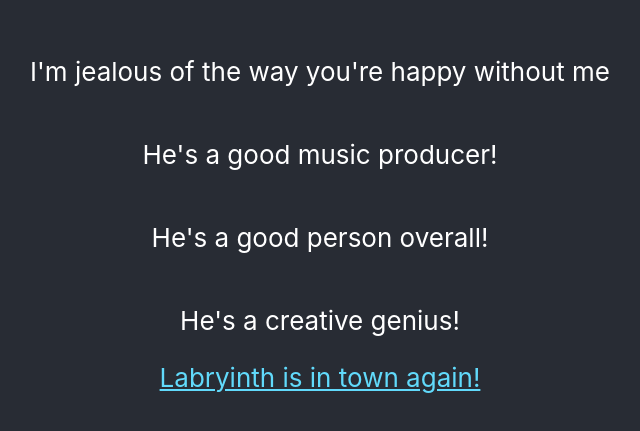
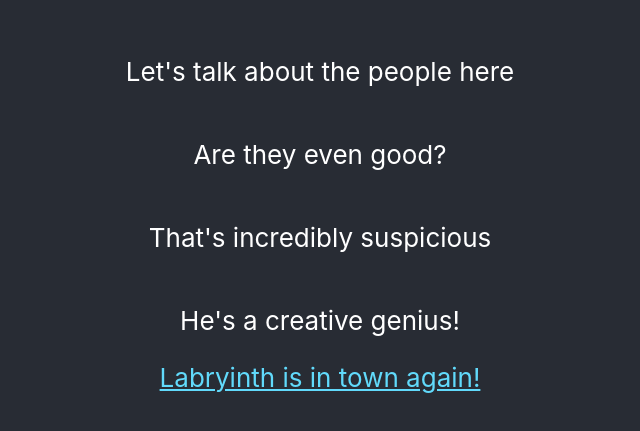
Before and after one commit to render-examples/create-react-app, a React (Create React App) app: page / in a window 1280 px wide. Shown: the part 189-620 px from the top of the page, without its empty margins (320-960 px from the left). Built offline with nearby package versions, Linux system fonts and the light colour scheme.

Commit message:
Added new content to the App.js File

```diff
--- a/src/App.js
+++ b/src/App.js
@@ -7,13 +7,13 @@ class App extends Component {
       <div className="App">
         <header className="App-header">
           <p>
-            I'm jealous of the way you're happy without me
+            Let's talk about the people here
           </p>
           <p>
-            He's a good music producer!
+            Are they even good?
           </p>
           <p>
-            He's a good person overall!
+            That's incredibly suspicious
           </p>
           <p>
             He's a creative genius!
```
